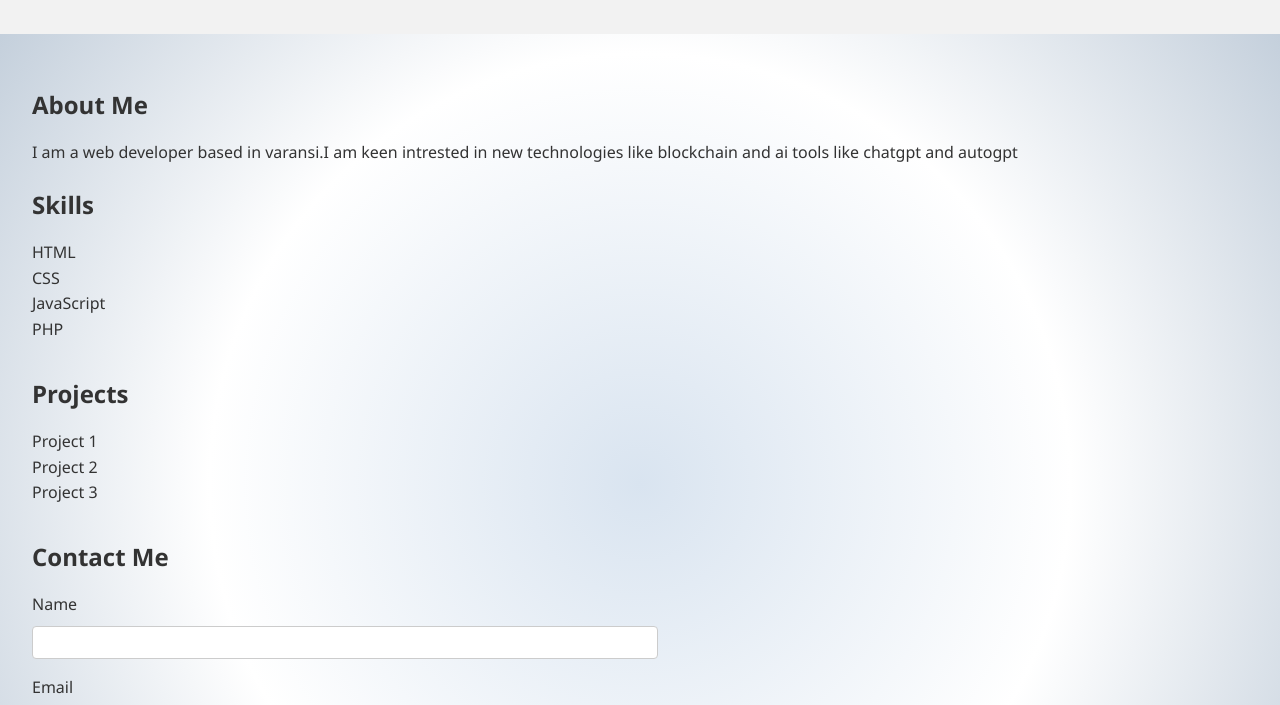
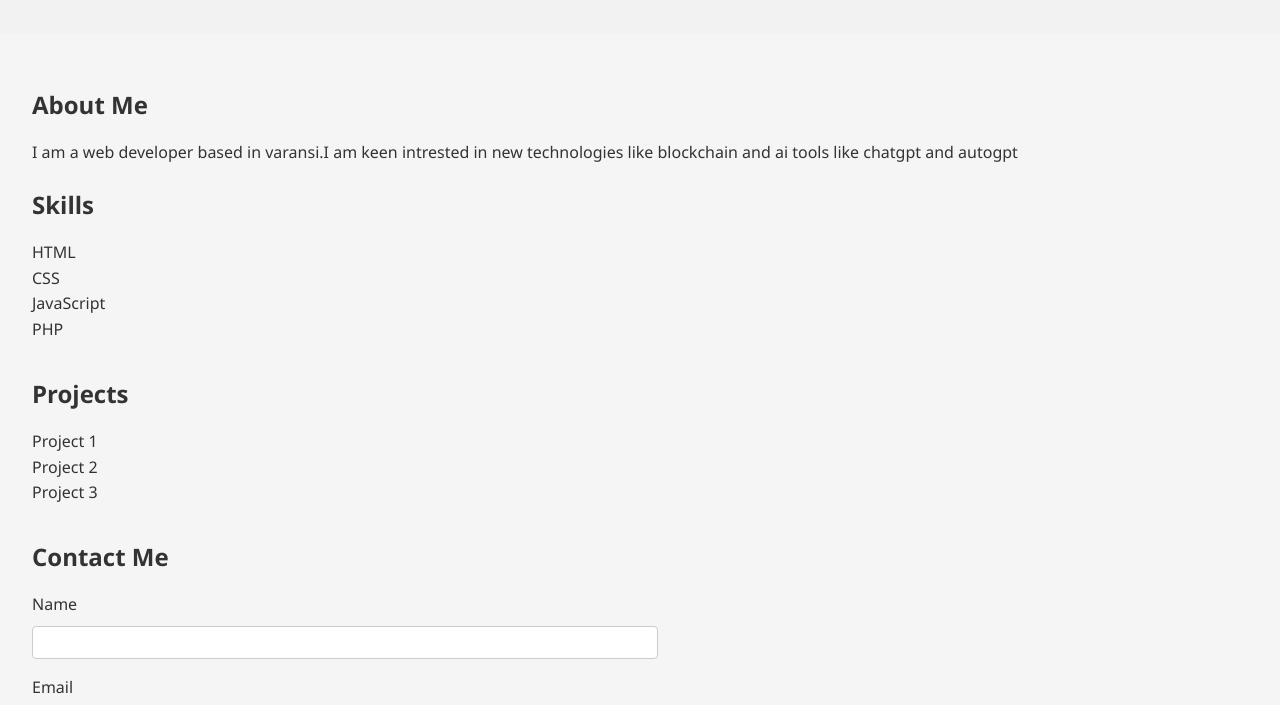
Before and after one commit to 0xraysahab/portfolio, a plain HTML site: page index.html in a window 1280 px wide. Shown: the part 92-797 px from the top of the page. Drawn offline with Linux system fonts and the light colour scheme; a script that the page names is missing.

Commit message:
Update index.html

```diff
--- a/index.html
+++ b/index.html
@@ -6,9 +6,7 @@
     <title>Ray Sahab - Portfolio</title>
     <link rel="stylesheet" href="style.css">
   </head>
-  <body  class="light-mode" style="
-  background: radial-gradient(circle, #d9e4f0, #ffffff, #b7c5d4);
-">
+  <body  class="light-mode">
     <header>
       <h1>Ray Sahab</h1>
       <nav>
```
